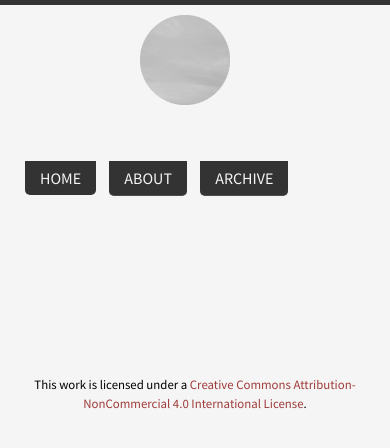
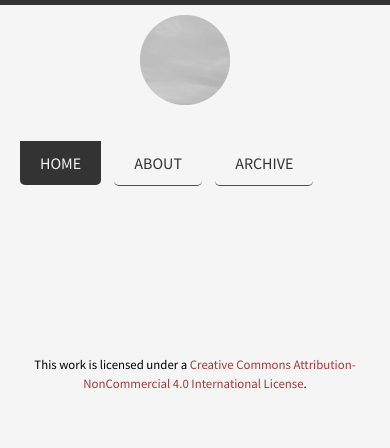
Before and after one commit to aigarsdz/brume, a Jekyll site: the page built from index.html, in a window 390 px wide. Shown: the top 448 px of the page. Built offline with Jekyll 4.4.1, drawn with Linux system fonts in a browser that asks for light colours; nearby versions of some CDN libraries; Markdown is read by kramdown in place of the engine named in the settings; the list of posts is cut into pages by our own code.

Commit message:
Update the responsive layout

```diff
--- a/public/css/main.css
+++ b/public/css/main.css
@@ -165,31 +165,18 @@ footer {
     text-align: center; }
 
   .top {
-    height: 240px;
-    margin-bottom: 0; }
+    height: 220px;
+    margin-bottom: 40px; }
     .top nav {
-      margin-top: 40px; }
+      margin-top: 20px; }
+      .top nav a {
+        color: #333333;
+        display: inline-block;
+        padding: 10px 20px;
+        margin-top: 0; }
 
   article {
-    margin-bottom: 20px; } }
-@media (max-width: 625px) {
-  .top nav a {
-    padding-right: 10px; } }
-@media (max-width: 425px) {
-  .top nav {
-    border: none;
-    height: auto; }
-    .top nav a {
-      color: #f5f5f5;
-      background-color: #333;
-      padding: 5px 15px 5px 15px;
-      margin: 0 5px 5px; }
-      .top nav a:hover {
-        border: none;
-        color: #f5f5f5;
-        background-color: #555; }
-      .top nav a.current-page {
-        border: none; }
+    margin-bottom: 20px; }
 
-  .single-post {
-    font-size: 1rem; } }
+  .archive-date {
+    text-align: left; } }
```
Also changed, not shown: public/scss/main.scss (+12 -33 lines).
